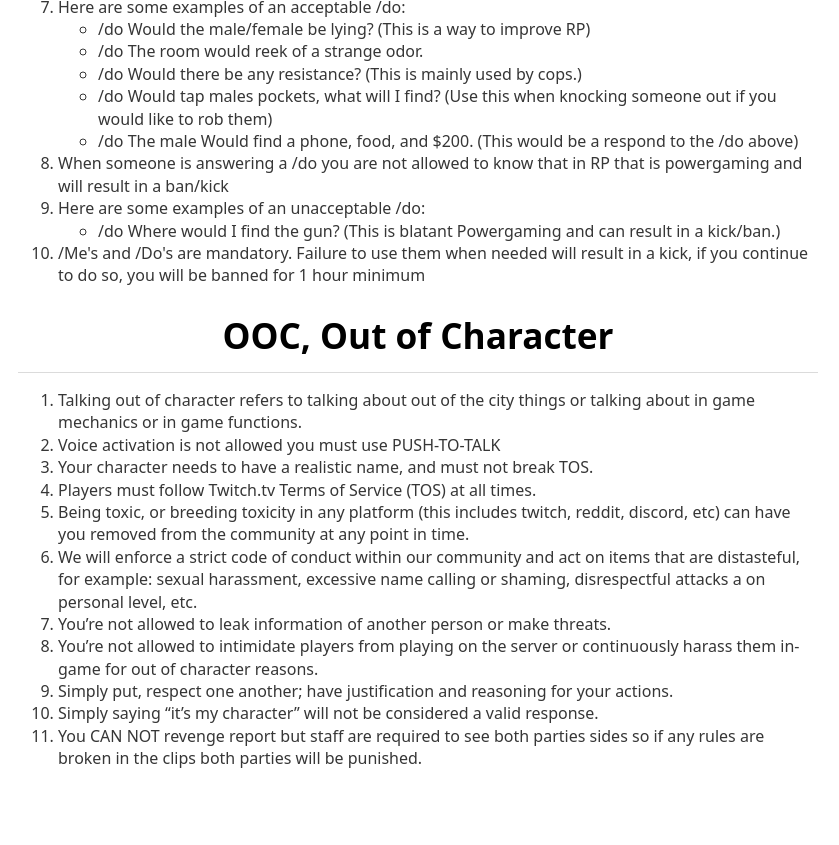
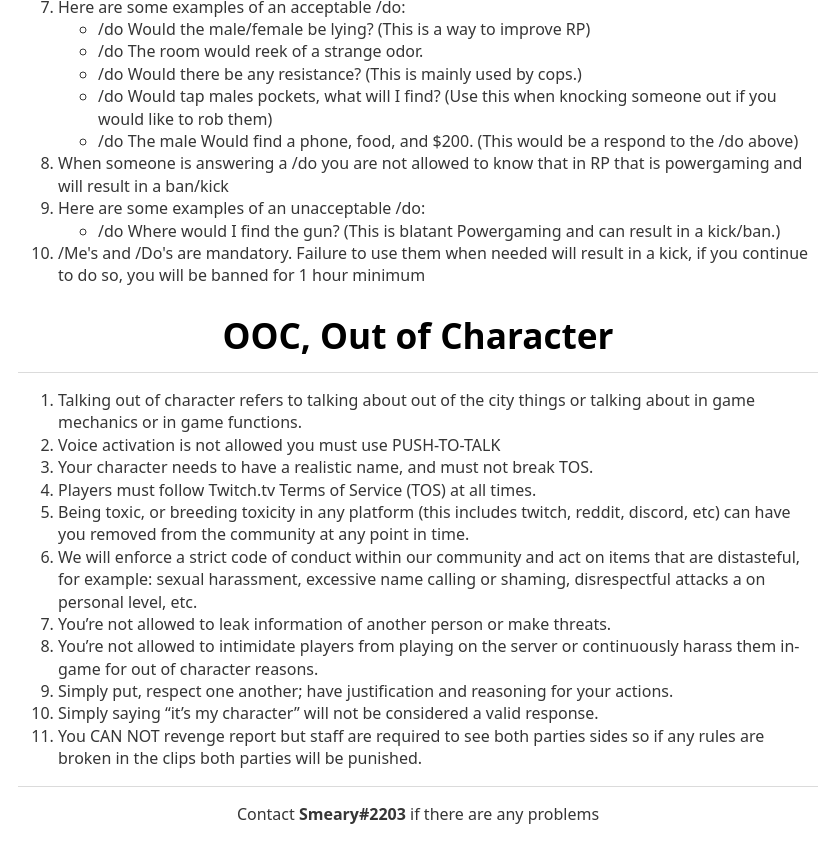
Before and after one commit to Choppa-City/Rules, a plain HTML site: page index.html in a window 1280 px wide. Shown: the part 7074-7919 px from the top of the page, without its empty margins (222-1061 px from the left). Before the commit the page ends 7864 px from the top, so only its background shows below. Drawn offline with nearby package versions, Linux system fonts and the light colour scheme.

Commit message:
Update index.html

```diff
--- a/index.html
+++ b/index.html
@@ -379,5 +379,8 @@
         <li>Simply saying “it’s my character” will not be considered a valid response.</li>
         <li>You CAN NOT revenge report but staff are required to see both parties sides so if any rules are broken in the clips both parties will be punished.</li>
     </ol>
+
+    <hr>
+    <p class="middle">Contact <b>Smeary#2203</b> if there are any problems</p>
 </body>
 </html>
```
